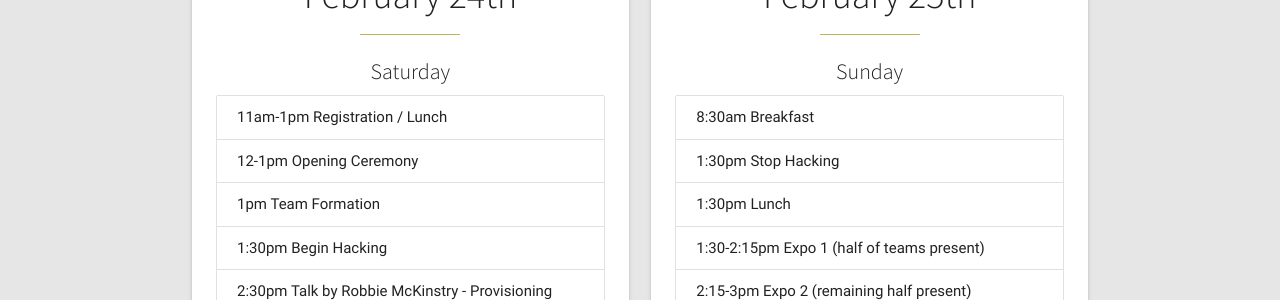
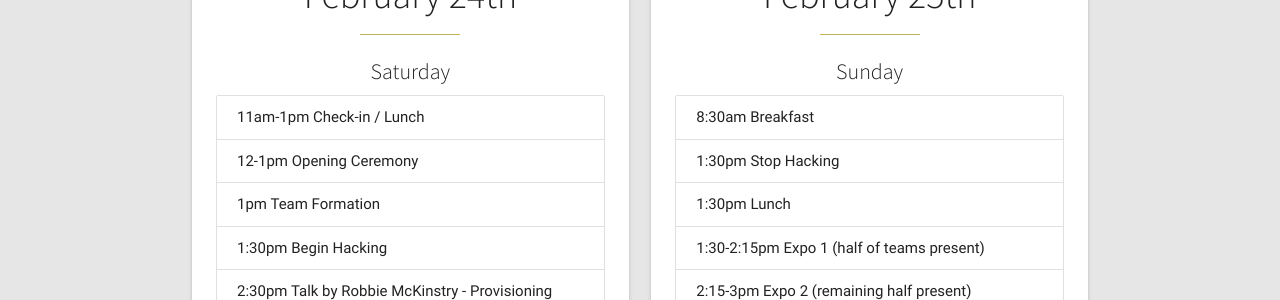
Before and after one commit to SteelHeads/steelhacks.com, a Jekyll site: the page built from index.html, in a window 1280 px wide and 900 px high, scrolled down 1288 px. Shown: the part 152-452 px from the top of the window. Built offline with Jekyll 4.4.1, drawn with Linux system fonts in a browser that asks for light colours.

Commit message:
Update index.html

```diff
--- a/index.html
+++ b/index.html
@@ -88,7 +88,7 @@ registrationUrl: "http://my.mlh.io/oauth/authorize?client_id=9fd4a6f079e43275569
             <div class="divider goldDivide smaller"></div>
             <p class="subTitles">Saturday</p>
             <ul class="collection">
-              <li class="collection-item">11am-1pm Registration / Lunch</li>
+              <li class="collection-item">11am-1pm Check-in / Lunch</li>
               <li class="collection-item">12-1pm Opening Ceremony</li>
               <li class="collection-item">1pm Team Formation</li>
               <li class="collection-item">1:30pm Begin Hacking</li>
```
